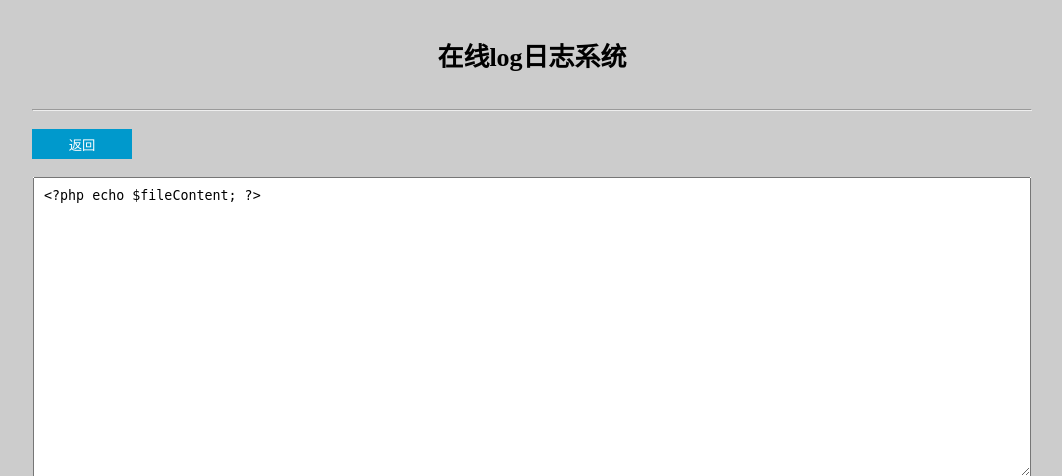
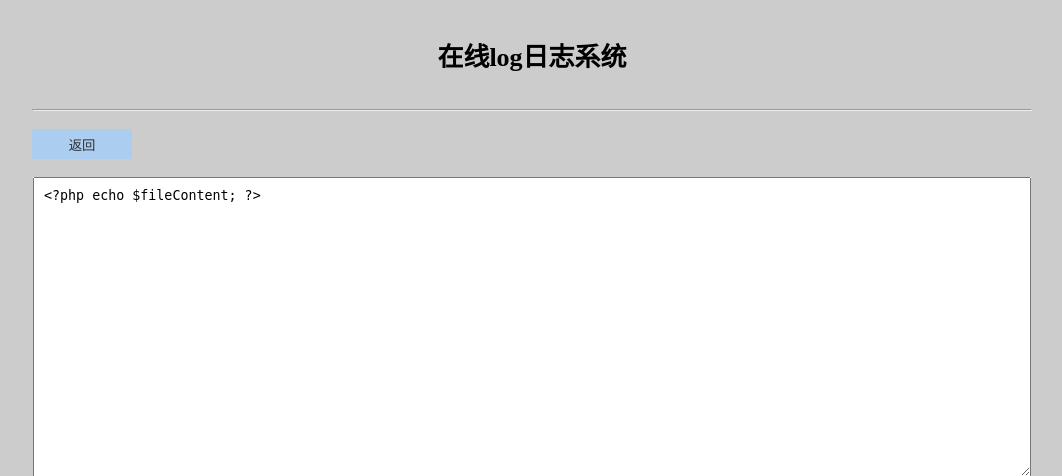
Before and after one commit to melodyne/wfm, a PHP site: page /src/viewEditor.html in a window 1280 px wide. Shown: the top 476 px of the page, without its empty margins (108-1170 px from the left). Run offline with PHP 8.4, Linux system fonts and the light colour scheme.

Commit message:
update .gitignore

```diff
--- a/src/viewEditor.html
+++ b/src/viewEditor.html
@@ -45,13 +45,14 @@
         .btn {
             width: 100px;
             height: 30px;
-            background: #0099CC;
+            background: #abcdef;
             color: white;
-            border: 0px
+            border: 0px;
+            color: #333;
         }
 
         .btn:hover {
-            background: #0090C0;
+            background: #a0c0ef;;
         }
 
         .createFile {
--- a/test.php
+++ b/test.php
@@ -8,5 +8,5 @@
 
 require_once __DIR__ . '/vendor/autoload.php';
 
-$viewFile = new \melodyne\wfm\ViewFile('你的文件路径');
+$viewFile = new \melodyne\wfm\ViewFile('logs');
 $viewFile->showList();
```
Also changed, not shown: .htaccess (added), nginx.htaccess (added).
